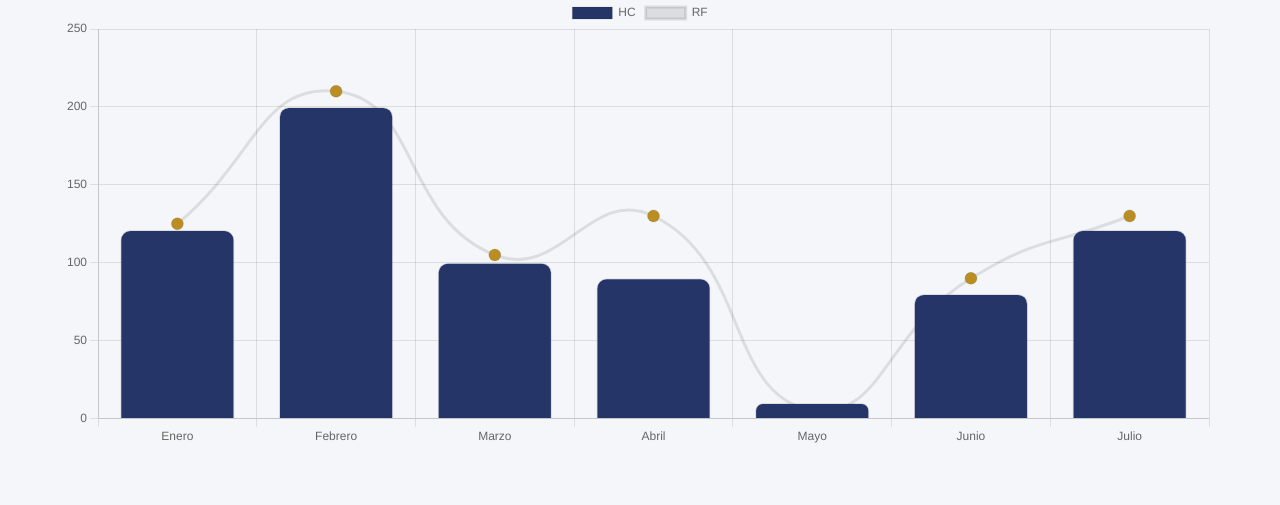
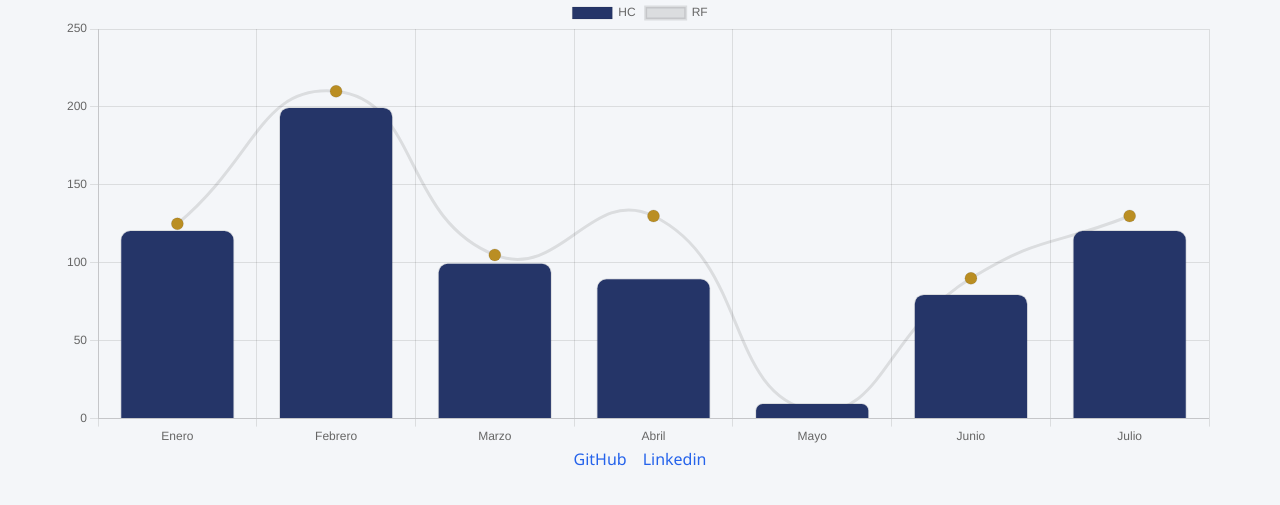
Before and after one commit to DonAlejandro01/Chart001, a website: page index.html in a window 1280 px wide. Shown: the part 105-610 px from the top of the page. Drawn offline with nearby package versions, Linux system fonts and the light colour scheme.

Commit message:
Update Footer

```diff
--- a/index.css
+++ b/index.css
@@ -71,3 +71,10 @@ a:focus-visible {
   outline: 2px solid #2563eb;
   outline-offset: 4px;
 }
+
+footer{
+  display: flex;
+  align-items: center;
+  justify-content: center;
+  gap: 1rem;
+}
--- a/index.html
+++ b/index.html
@@ -4,7 +4,7 @@
     <meta charset="UTF-8">
     <meta name="viewport" content="width=device-width, initial-scale=1.0">
     <link rel="stylesheet" href="index.css">
-    <title>Practico graficos</title>
+    <title>Practico graficos - Chart 01</title>
 </head>
 <body>
     <header>
@@ -16,7 +16,8 @@
         </canvas>
     </main>
     <footer>
-        <a href="index.js"></a>
+        <a href="https://github.com/DonAlejandro01">GitHub</a>
+        <a href="https://www.linkedin.com/in/alejandrodperezn/?isSelfProfile=true">Linkedin</a>
     </footer>
  <script src="./node_modules/chart.js/dist/chart.umd.js"></script>
 <script>
```
